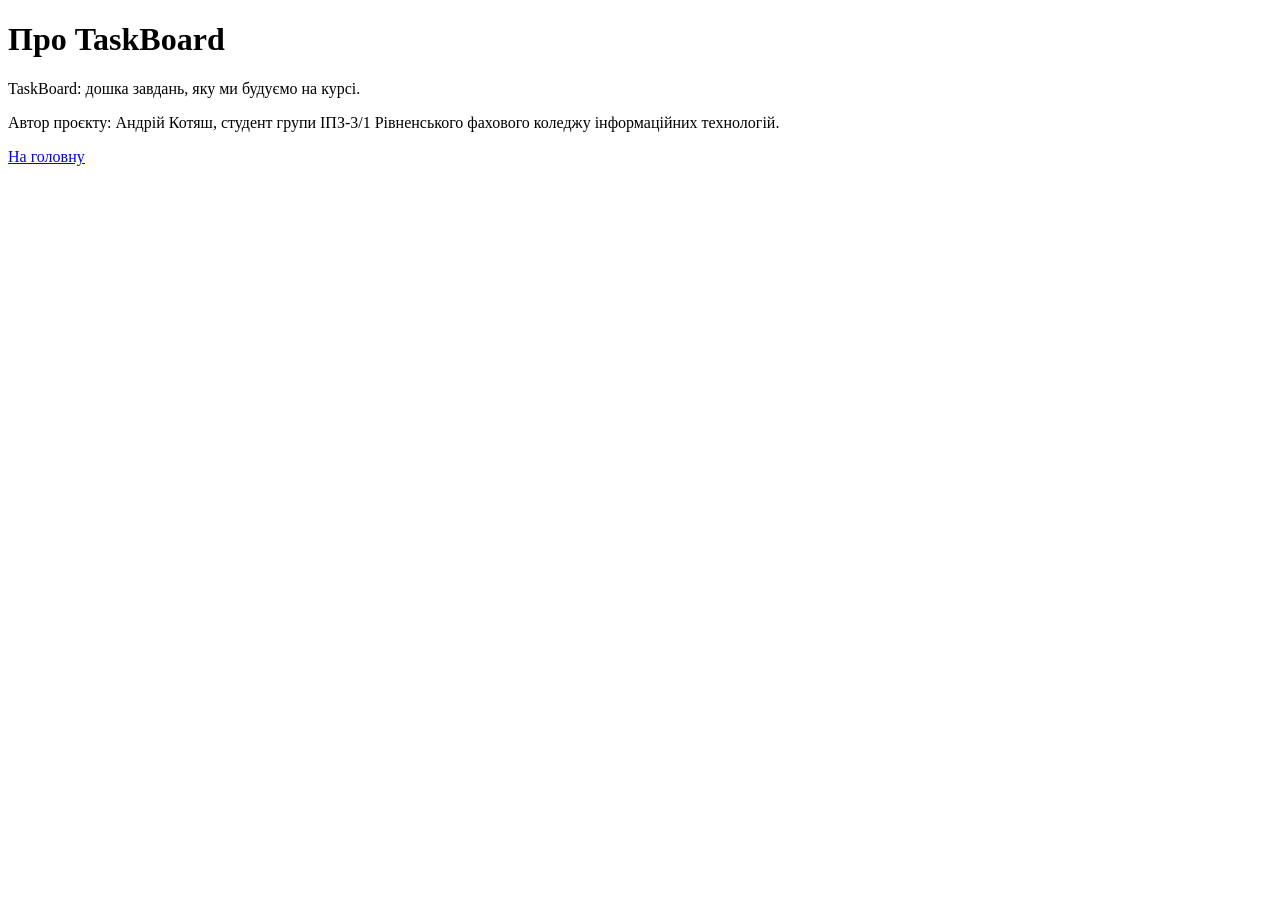
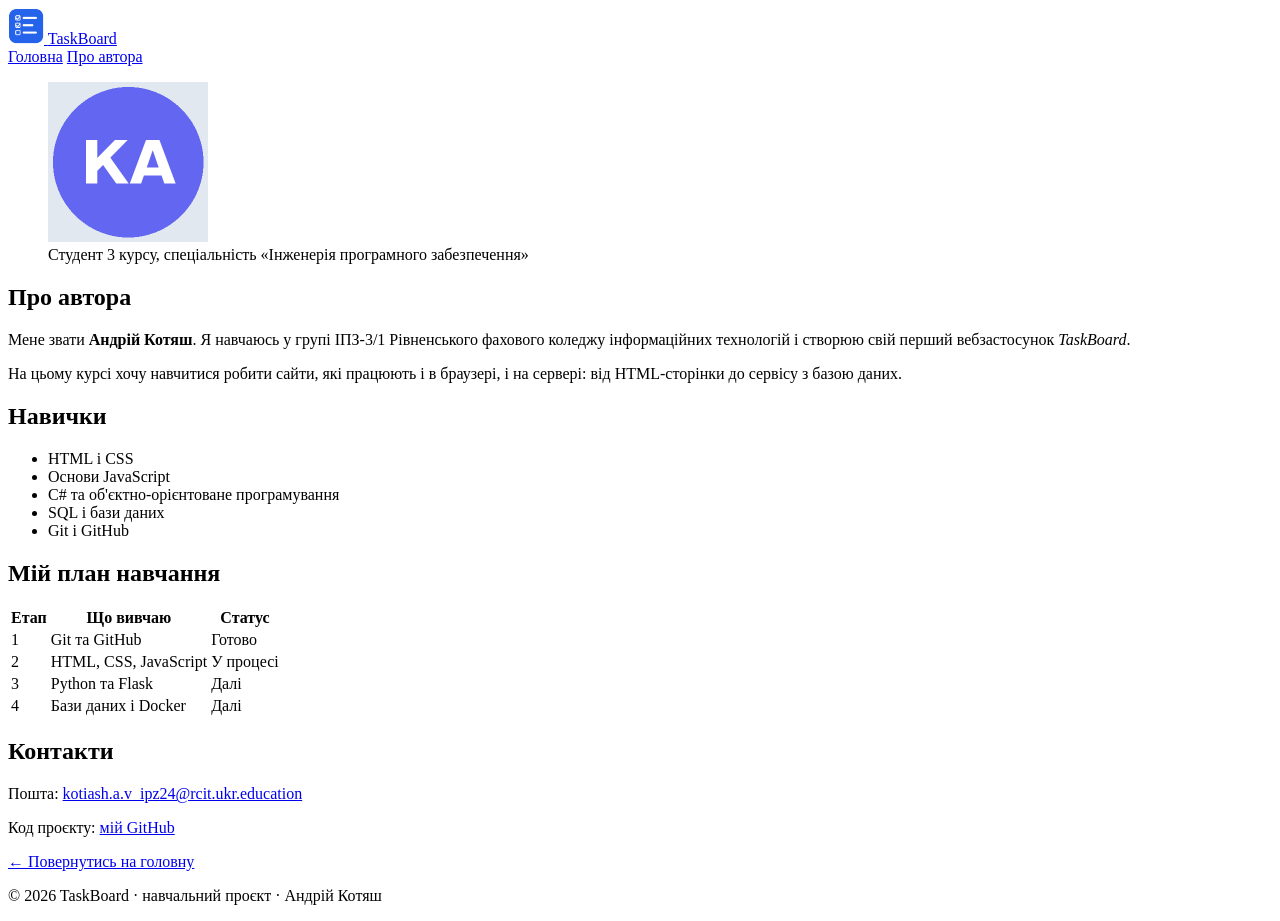
Before and after one commit to k0t1kk-0/taskboard, a plain HTML site: page about.html in a window 1280 px wide. Before the commit the page ends 800 px from the top, so only its background shows below. Drawn offline with Linux system fonts and the light colour scheme.

Commit message:
Додати семантичну розмітку та сторінку Про автора

```diff
--- a/about.html
+++ b/about.html
@@ -2,12 +2,70 @@
 <html lang="uk">
 <head>
   <meta charset="UTF-8">
-  <title>Про проєкт</title>
+  <meta name="viewport" content="width=device-width, initial-scale=1.0">
+  <title>Про автора | TaskBoard</title>
 </head>
 <body>
-  <h1>Про TaskBoard</h1>
-  <p>TaskBoard: дошка завдань, яку ми будуємо на курсі.</p>
-  <p>Автор проєкту: Андрій Котяш, студент групи ІПЗ-3/1 Рівненського фахового коледжу інформаційних технологій.</p>
-  <a href="index.html">На головну</a>
+  <header class="site-header">
+    <a class="brand" href="index.html">
+      <img src="images/logo.png" alt="Логотип TaskBoard" width="36" height="36">
+      <span>TaskBoard</span>
+    </a>
+    <nav class="nav">
+      <a href="index.html">Головна</a>
+      <a href="about.html">Про автора</a>
+    </nav>
+  </header>
+
+  <main class="container">
+    <article class="card profile">
+      <figure>
+        <img src="images/avatar.png" alt="Аватар автора" width="160" height="160">
+        <figcaption>Студент 3 курсу, спеціальність «Інженерія програмного забезпечення»</figcaption>
+      </figure>
+      <div class="profile-text">
+        <h1>Про автора</h1>
+        <p>Мене звати <strong>Андрій Котяш</strong>. Я навчаюсь у групі ІПЗ-3/1 Рівненського фахового коледжу інформаційних технологій і створюю свій перший вебзастосунок <em>TaskBoard</em>.</p>
+        <p>На цьому курсі хочу навчитися робити сайти, які працюють і в браузері, і на сервері: від HTML-сторінки до сервісу з базою даних.</p>
+      </div>
+    </article>
+
+    <section class="card">
+      <h2>Навички</h2>
+      <ul>
+        <li>HTML і CSS</li>
+        <li>Основи JavaScript</li>
+        <li>C# та об'єктно-орієнтоване програмування</li>
+        <li>SQL і бази даних</li>
+        <li>Git і GitHub</li>
+      </ul>
+    </section>
+
+    <section class="card">
+      <h2>Мій план навчання</h2>
+      <table>
+        <thead>
+          <tr><th>Етап</th><th>Що вивчаю</th><th>Статус</th></tr>
+        </thead>
+        <tbody>
+          <tr><td>1</td><td>Git та GitHub</td><td>Готово</td></tr>
+          <tr><td>2</td><td>HTML, CSS, JavaScript</td><td>У процесі</td></tr>
+          <tr><td>3</td><td>Python та Flask</td><td>Далі</td></tr>
+          <tr><td>4</td><td>Бази даних і Docker</td><td>Далі</td></tr>
+        </tbody>
+      </table>
+    </section>
+
+    <section class="card">
+      <h2>Контакти</h2>
+      <p>Пошта: <a href="mailto:kotiash.a.v_ipz24@rcit.ukr.education">kotiash.a.v_ipz24@rcit.ukr.education</a></p>
+      <p>Код проєкту: <a href="https://github.com/k0t1kk-0" target="_blank" rel="noopener">мій GitHub</a></p>
+      <p><a href="index.html">← Повернутись на головну</a></p>
+    </section>
+  </main>
+
+  <footer class="site-footer">
+    <p>&copy; 2026 TaskBoard · навчальний проєкт · Андрій Котяш</p>
+  </footer>
 </body>
 </html>
```
Also changed, not shown: index.html (+22 -7 lines), images/avatar.png (added).
